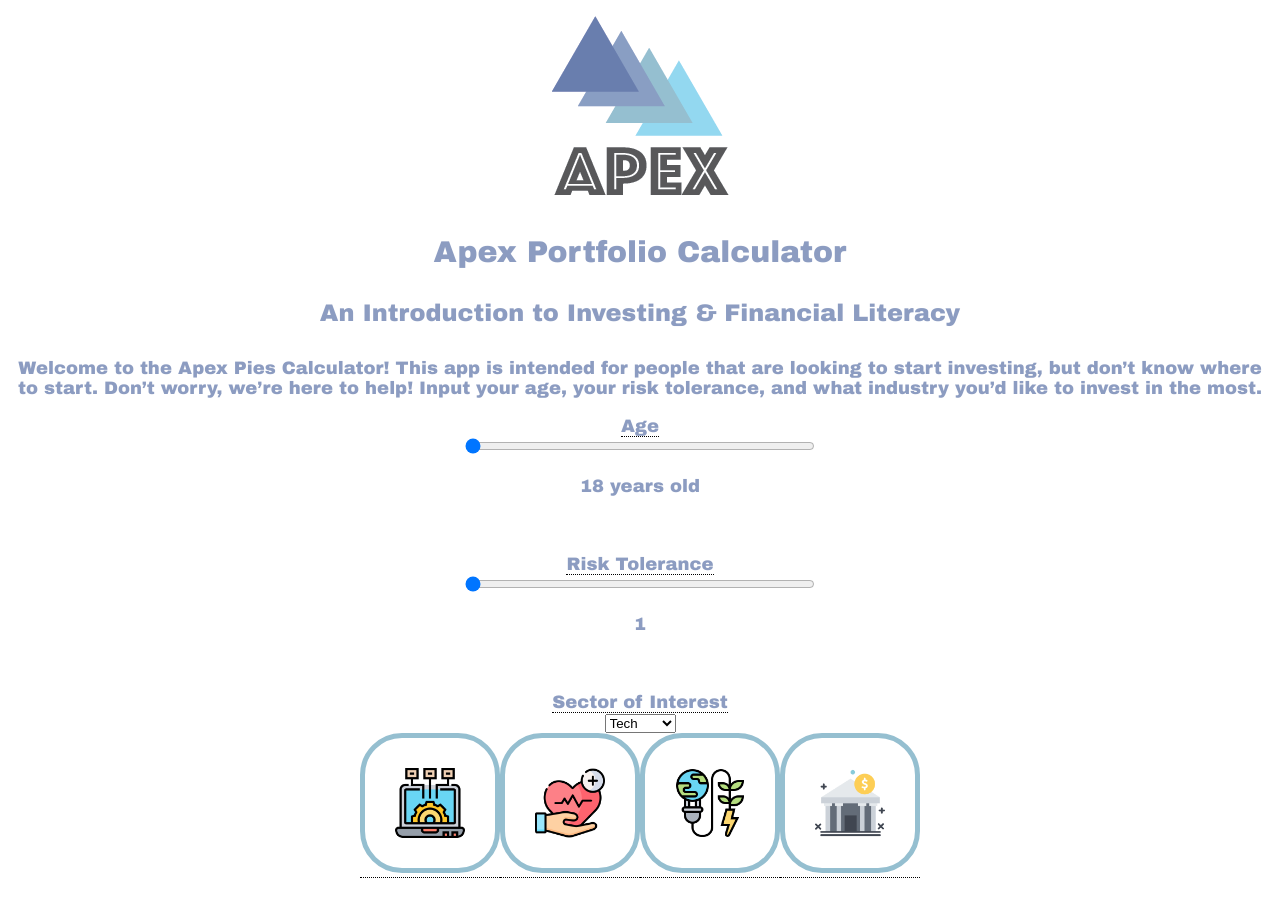
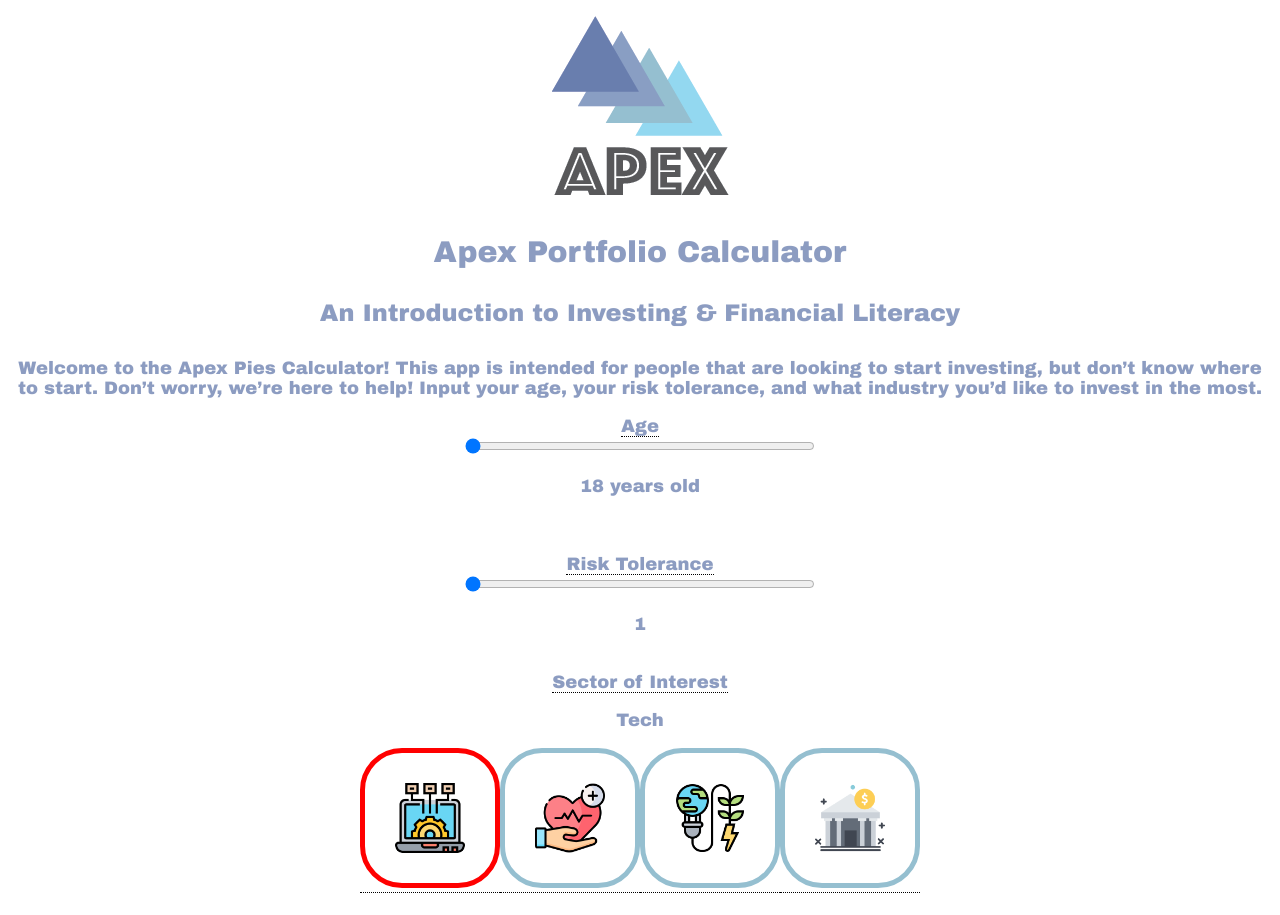
Before and after one commit to adithyasolai/apex-pies, a React (Vite) app: page / in a window 1280 px wide. Shown: the top 915 px of the page. Built offline with nearby package versions, Linux system fonts and the light colour scheme.

Commit message:
added sector image highlighting, removed drop-down menu

```diff
--- a/src/PieResults.js
+++ b/src/PieResults.js
@@ -70,7 +70,6 @@ class PieResults extends Component {
           {userId}
         </h1>
 
-
         {/* Embed the Plotly Pie Chart */}
         <div dangerouslySetInnerHTML={{ __html: this.state.iframe }} />
 
--- a/src/UserForm.js
+++ b/src/UserForm.js
@@ -30,7 +30,7 @@ class UserForm extends Component {
       sector: "Tech", // no sector selected at the beginning.
       userId: userID, // filled in later and sent to PieResults page to fetch pies from BackEnd
       activeSectorImageIndex: 0, // changes the currently highlighted sector image+dropdown based on what is selected
-      loading: false // facilitates when the "Creating Pie..." screen shows
+      loading: false, // facilitates when the "Creating Pie..." screen shows
     };
   }
 
@@ -50,7 +50,7 @@ class UserForm extends Component {
   async handleSubmit(event) {
     // Show "Creating Your Pie ..." screen while waiting for Pie to be published to DB
     this.setState({
-      loading: true
+      loading: true,
     });
 
     event.preventDefault();
@@ -81,9 +81,12 @@ class UserForm extends Component {
         <form onSubmit={this.handleSubmit.bind(this)}>
           {/* missing htmlFor */}
 
+          {/* Title */}
           <h1>
             <p className="p">Apex Portfolio Calculator</p>
           </h1>
+
+          {/* Introductory Text */}
           <h4>
             <p className="p">
               An Introduction to Investing & Financial Literacy
@@ -99,6 +102,7 @@ class UserForm extends Component {
             </p>
           </h2>
 
+          {/* Age Slider */}
           <label>
             <span
               className="hovertext"
@@ -124,6 +128,8 @@ class UserForm extends Component {
 
           <br />
           <br />
+
+          {/* Risk Tolerance Slider */}
           <label>
             <span
               className="hovertext"
@@ -147,33 +153,23 @@ class UserForm extends Component {
           </label>
 
           <br />
-          <br />
 
-          <label>
+          {/* Sector of Interest Hoverable Text */}
           <span
             className="hovertext"
             data-hover="Each sector can provide vastly different returns and have varying levels of risk. Tech and Energy are considered to be high-return, high-risk sectors. Inversely, Banking and Healthcare tend to be less riskier sectors, meaning lower returns. "
           >
             Sector of Interest
-              <div />
           </span>
-            <select
-              value={this.state.sector}
-              onChange={(e) => this.setState({ sector: e.target.value })}
-              onBlur={(e) => this.setState({ sector: e.target.value })} // this is just here for accessibility for disabled people that use screenreaders.
-            >
-              {/* empty option */}
-              All sectors
-              {SECTORS.map((s) => (
-                <option value={s} key={s}>
-                  {s}
-                </option>
-              ))}
-            </select>
-          </label>
 
+          <br/>
+
+          <p> {this.state.sector} </p>
+
+          {/* Sector of Interest Buttons */}
           <div>
             {Array.from(Array(NUM_SECTORS), (x, i) => i).map((i) => {
+              const borderStyle = i == this.state.activeSectorImageIndex ? "5px solid #ff0000": "5px solid #95bfd0ff";
               return (
                 // the below should be a button, and not an image. (so that screen-readers can read it, and it will be more accesible.)
                 // eslint-disable-next-line
@@ -188,6 +184,7 @@ class UserForm extends Component {
                     data-index={i}
                     onClick={this.handleSectorClick.bind(this)} // bind gives the click handler function context about what `this` is to access the state.
                     alt="asdf"
+                    style={{border : borderStyle}}
                   />
                 </span>
               );
--- a/src/style.css
+++ b/src/style.css
@@ -125,16 +125,15 @@ h4 {
   /* border-radius: 90px; */
 }
 
+/* Creates a "glow" effect when hovering over a sector image */
+.glow-sectorimage:hover {
+  color: rgba(255, 255, 255, 1);
+  box-shadow: 0 5px 15px rgba(12, 130, 220, 0.783);
+}
 
 .hovertext_image {
   position: relative;
   border-bottom: 1px dotted black;
-}
-
-/* Creates a "glow" effect when hovering over a sector image */
-.glow-sectorimage:hover {
-  color: rgba(255, 255, 255, 1);
-  box-shadow: 0 5px 15px rgba(12, 130, 220, 0.783);
 }
 
 .hovertext_image:before {
@@ -170,5 +169,5 @@ h4 {
   width: 70px;
   padding: 30px;
   border-radius: 30%;
-  border: 5px solid #95bfd0ff;
+  /* border: 5px solid #95bfd0ff; */
 }
```
Lines whose indentation alone changed are shown as unchanged.
